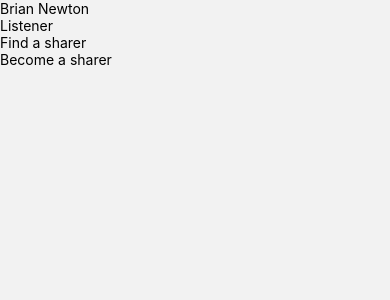
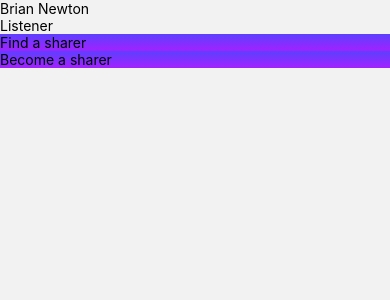
Before and after one commit to CozyBrian/EtoChat, a React Native app: screen /Lobby in a window 390 px wide. Shown: the top 300 px of the page. Built offline with nearby package versions, Linux system fonts and the light colour scheme.

Commit message:
add: gradient buttons

```diff
--- a/package.json
+++ b/package.json
@@ -10,9 +10,11 @@
     "format": "prettier --write ."
   },
   "dependencies": {
+    "@react-native-masked-view/masked-view": "^0.2.8",
     "@react-navigation/native": "^6.0.13",
     "@react-navigation/native-stack": "^6.9.1",
     "expo": "~46.0.13",
+    "expo-linear-gradient": "~11.4.0",
     "expo-status-bar": "~1.4.0",
     "react": "18.0.0",
     "react-dom": "18.0.0",
--- a/src/components/buttons.tsx
+++ b/src/components/buttons.tsx
@@ -1,39 +1,68 @@
-import { Text, TouchableOpacity, View } from "react-native";
+import { Text, TextProps, TouchableOpacity, View } from "react-native";
 import React from "react";
 import styled from "styled-components";
-
+import { LinearGradient } from "expo-linear-gradient";
+import MaskedView from "@react-native-masked-view/masked-view";
 interface props {
   children: string;
   onPress: () => void;
 }
 
-const Gradient = styled(TouchableOpacity)`
+const Gradient = styled(LinearGradient)`
   align-items: center;
   padding: 16px;
   margin-left: 24px;
   margin-right: 24px;
-  background-color: #2b92ff;
   border-radius: 999px;
 `;
 
-const GradientO = styled(TouchableOpacity)`
+const GradientO = styled(LinearGradient)`
   align-items: center;
-  padding: 16px;
   margin-left: 24px;
   margin-right: 24px;
-  border: 1px solid #2b92ff;
+  border-radius: 999px;
+  padding: 2px;
+`;
+
+const GradientOV = styled(View)`
+  align-items: center;
+  width: 100%;
+  padding: 16px;
+  background-color: white;
   border-radius: 999px;
 `;
 
-const ButtonContainer = styled(View)`
+const ButtonContainer = styled(TouchableOpacity)`
   width: 100%;
   padding-top: 4px;
   padding-bottom: 4px;
 `;
+
+const GradientText = (props: TextProps) => {
+  return (
+    <MaskedView maskElement={<Text {...props} />}>
+      <LinearGradient
+        colors={["#5c40ff", "#a221ff"]}
+        start={{ x: 0, y: 0 }}
+        end={{ x: 1, y: 0 }}
+      >
+        <Text {...props} style={[props.style, { opacity: 0 }]} />
+      </LinearGradient>
+    </MaskedView>
+  );
+};
+
 interface buttonStyle {
-  color: string;
+  color?: string;
 }
+
 const ButtonText = styled(Text)`
+  color: ${(props: buttonStyle) => `${props.color}`};
+  font-weight: 600;
+  font-size: 18px;
+`;
+
+const ButtonGText = styled(GradientText)`
   color: ${(props: buttonStyle) => `${props.color}`};
   font-weight: 600;
   font-size: 18px;
@@ -41,8 +70,8 @@ const ButtonText = styled(Text)`
 
 export const GradientButton = ({ children, onPress }: props) => {
   return (
-    <ButtonContainer>
-      <Gradient onPress={onPress}>
+    <ButtonContainer onPress={onPress}>
+      <Gradient colors={["#5c40ff", "#a221ff"]} start={{ x: 0, y: 0 }}>
         <ButtonText color="white">{children}</ButtonText>
       </Gradient>
     </ButtonContainer>
@@ -51,9 +80,11 @@ export const GradientButton = ({ children, onPress }: props) => {
 
 export const GradientOButton = ({ children, onPress }: props) => {
   return (
-    <ButtonContainer>
-      <GradientO onPress={onPress}>
-        <ButtonText color="#2b92ff">{children}</ButtonText>
+    <ButtonContainer onPress={onPress}>
+      <GradientO colors={["#5c40ff", "#a221ff"]} start={{ x: 0, y: 0 }}>
+        <GradientOV>
+          <ButtonGText>{children}</ButtonGText>
+        </GradientOV>
       </GradientO>
     </ButtonContainer>
   );
```
Also changed, not shown: 2 other files (tests, documents, lock files or other folders).
